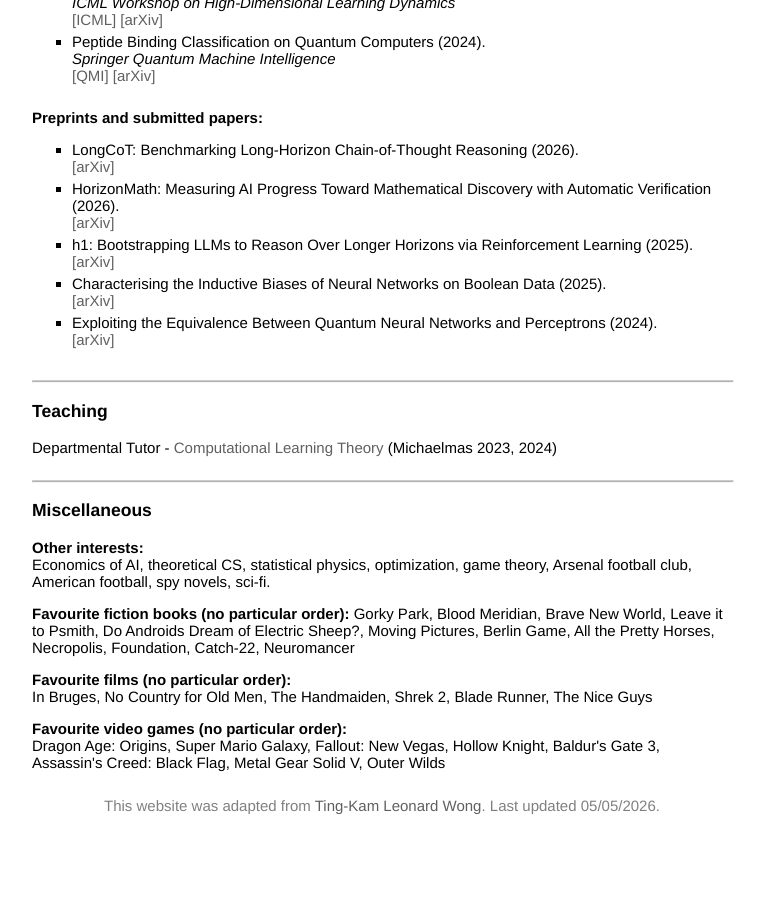
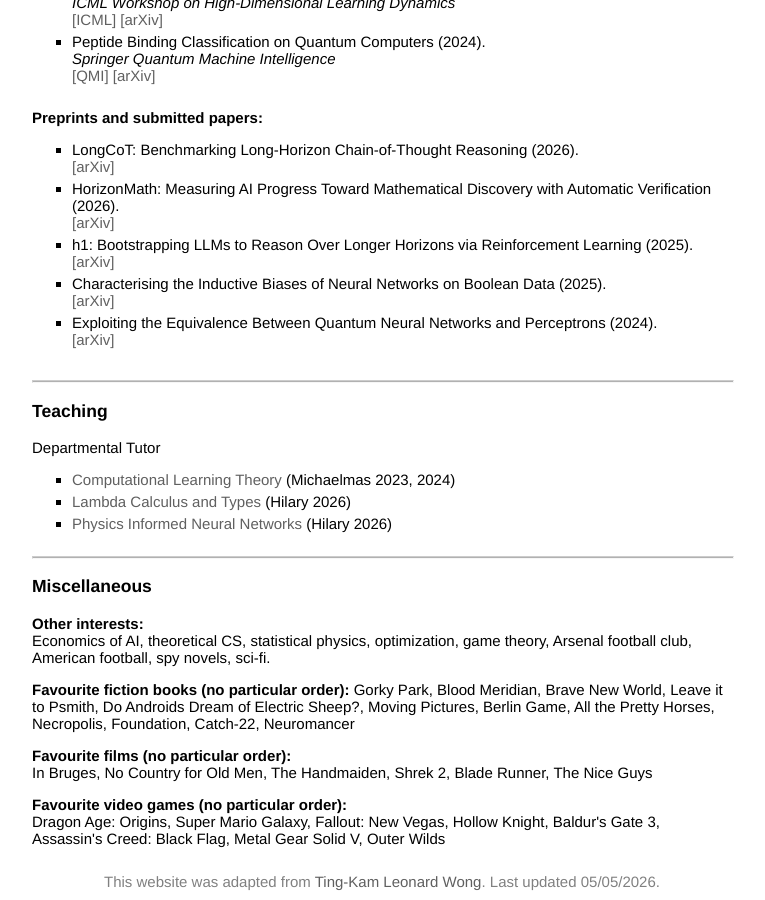
Before and after one commit to le-big-mac/le-big-mac.github.io, a Jekyll site: the page built from index.html, in a window 1280 px wide and 900 px high, scrolled down 1402 px. Shown: the whole window, without its empty margins (258-1023 px from the left). Built offline with Jekyll 4.4.1, drawn with Linux system fonts in a browser that asks for light colours; a style sheet for code colours, icons or effects is not loaded; before the commit the page ends 2226 px from its top, so only the background shows below that.

Commit message:
update teaching

```diff
--- a/index.html
+++ b/index.html
@@ -128,8 +128,12 @@ title: Charles London, University of Oxford
 <div class="section" id="teaching">
 <h3>Teaching</h3>
     <p>
-    Departmental Tutor - <a href = "https://www.cs.ox.ac.uk/people/varun.kanade/teaching/CLT-MT2023/index.html">Computational Learning Theory</a> (Michaelmas 2023, 2024)
-    </p>
+    Departmental Tutor
+    <ul class="b">
+        <li><a href = "https://www.cs.ox.ac.uk/people/varun.kanade/teaching/CLT-MT2024/">Computational Learning Theory</a> (Michaelmas 2023, 2024)</li>
+        <li><a href = "https://www.cs.ox.ac.uk/teaching/courses/2025-2026/lambda/">Lambda Calculus and Types</a> (Hilary 2026)</li>
+        <li><a href = "https://www.cs.ox.ac.uk/teaching/courses/2025-2026/pinn/">Physics Informed Neural Networks</a> (Hilary 2026)</li>
+    </ul>
 </div>
 
 <hr>
```
